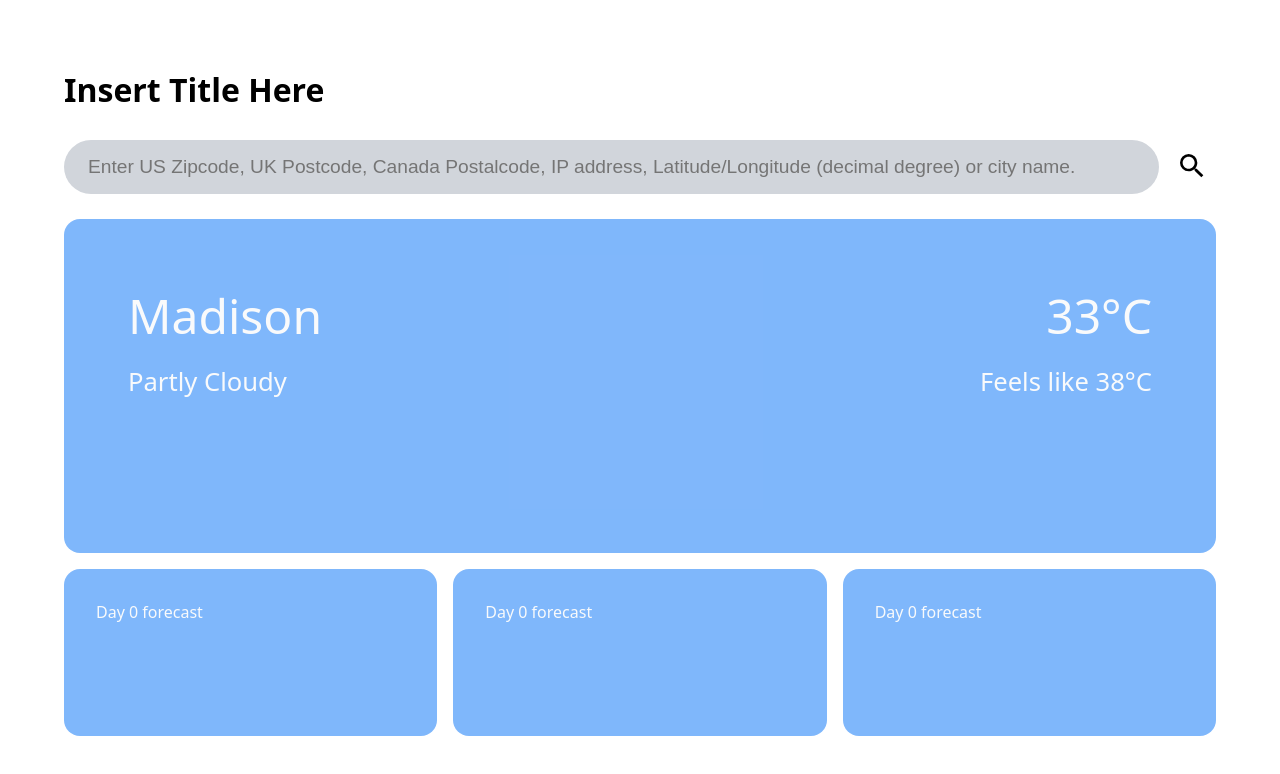
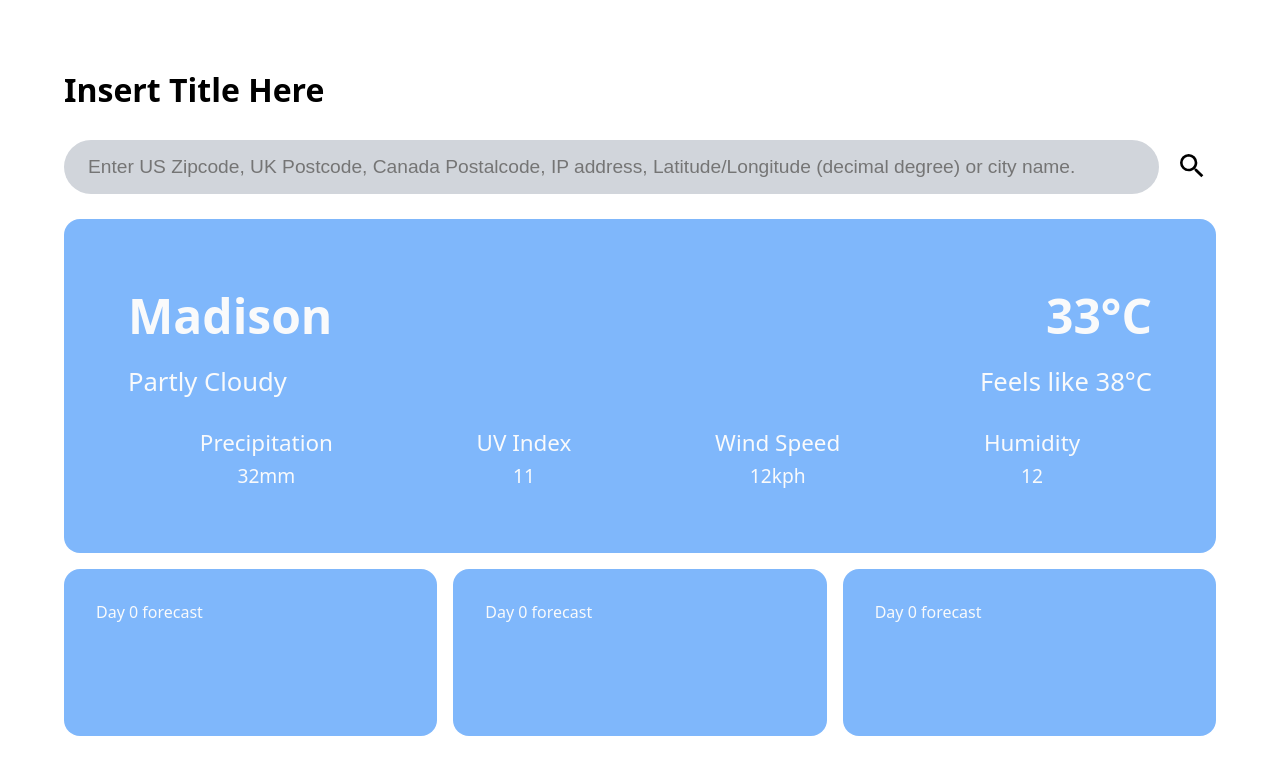
Before and after one commit to nimit-pasricha/weather-app, a website built with webpack: page src/index.html in a window 1280 px wide. Built offline with nearby package versions, Linux system fonts and the light colour scheme.

Commit message:
Add and align other-data

```diff
--- a/src/index.html
+++ b/src/index.html
@@ -33,6 +33,24 @@
           <div class="condition">Partly Cloudy</div>
           <div class="feels-like">Feels like 38°C</div>
         </div>
+        <div class="other-data">
+          <div class="precipitation">
+            <div class="other-data-title">Precipitation</div>
+            <div class="other-data-value">32mm</div>
+          </div>
+          <div class="uv">
+            <div class="other-data-title">UV Index</div>
+            <div class="other-data-value">11</div>
+          </div>
+          <div class="wind">
+            <div class="other-data-title">Wind Speed</div>
+            <div class="other-data-value">12kph</div>
+          </div>
+          <div class="humidity">
+            <div class="other-data-title">Humidity</div>
+            <div class="other-data-value">12</div>
+          </div>
+        </div>
       </div>
       <div class="day0-forecast">Day 0 forecast</div>
       <div class="day1-forecast">Day 0 forecast</div>
--- a/src/style.css
+++ b/src/style.css
@@ -92,6 +92,9 @@ svg {
 div.current-weather {
   grid-column: 1 / -1;
   padding: 64px;
+  display: flex;
+  flex-direction: column;
+  gap: 16px;
 }
 
 .current-weather > div {
@@ -101,10 +104,31 @@ div.current-weather {
 }
 
 .name-and-temperature {
+  font-weight: 700;
   font-size: 3rem;
 }
 
 .condition-and-feels-like {
-  margin-top: 16px;
   font-size: 1.6rem;
 }
+
+div.other-data {
+  justify-content: space-around;
+  margin-top: auto;
+}
+
+div.other-data > div {
+  display: flex;
+  flex-direction: column;
+  gap: 4px;
+  align-items: center;
+}
+
+.other-data-title {
+  font-weight: 500;
+  font-size: 1.4rem;
+}
+
+.other-data-value {
+  font-size: 1.2rem;
+}
```
